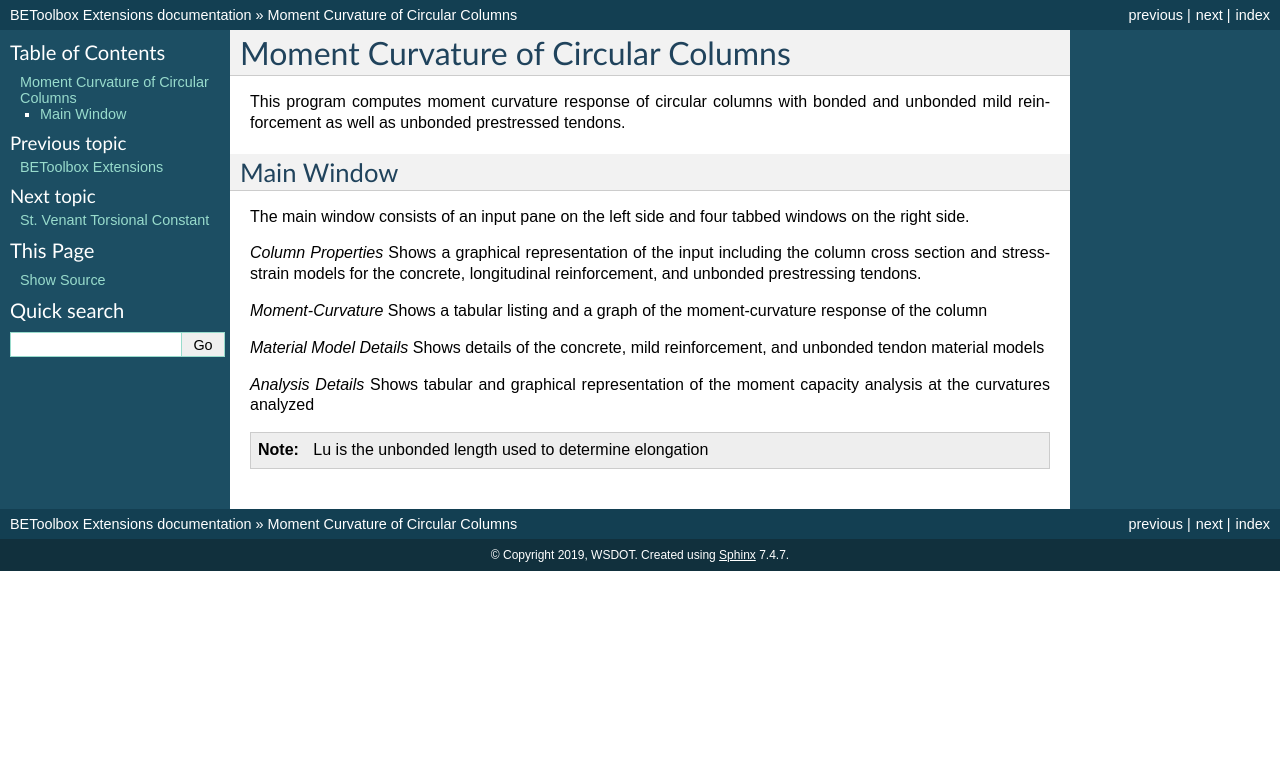
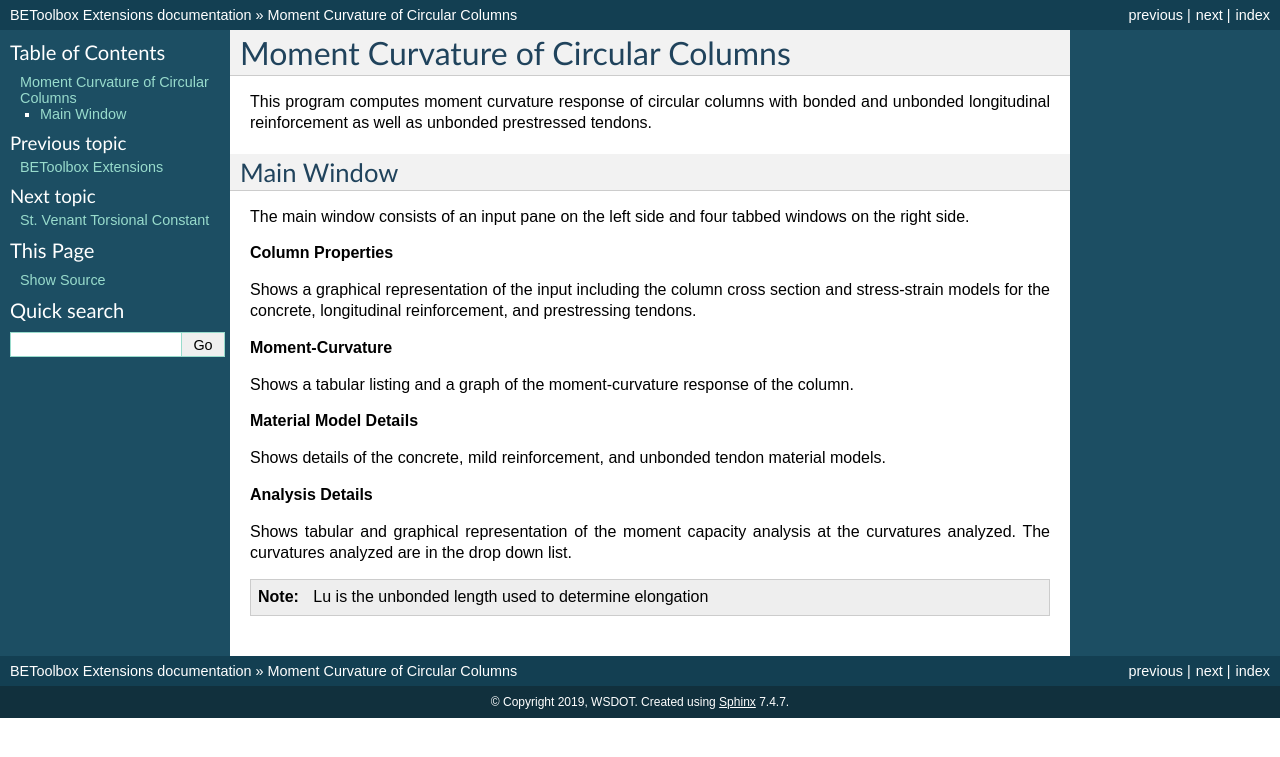
Before and after one commit to RickBrice/BEToolboxExtensions, a Sphinx documentation site: the page built from docs/m3c.rst, in a window 1280 px wide. Shown: the top 757 px of the page. Built offline with Sphinx 7.4.7, drawn with Linux system fonts in a browser that asks for light colours.

```diff
--- a/docs/index.rst
+++ b/docs/index.rst
@@ -6,7 +6,7 @@ This project implements experimental extensions to BridgeLink::BEToolbox. These
 
 Moment Curvature of Circular Columns
 ------------------------------------
-This extension computes the moment curvature response of circular columns.
+This extension computes the moment curvature response of circular columns with bonded and unbonded longitudinal reinforcement and unbonded prestressed tendons.
 
 St. Venant Torsional Constant
 -----------------------------
--- a/docs/m3c.rst
+++ b/docs/m3c.rst
@@ -1,23 +1,27 @@
 ====================================
 Moment Curvature of Circular Columns
 ====================================
-This program computes moment curvature response of circular columns with bonded and unbonded mild reinforcement as well as unbonded prestressed tendons.
+This program computes moment curvature response of circular columns with bonded and unbonded longitudinal reinforcement as well as unbonded prestressed tendons.
 
 Main Window
 -----------
 The main window consists of an input pane on the left side and four tabbed windows on the right side.
 
-*Column Properties*
-Shows a graphical representation of the input including the column cross section and stress-strain models for the concrete, longitudinal reinforcement, and unbonded prestressing tendons.
+**Column Properties**
 
-*Moment-Curvature*
-Shows a tabular listing and a graph of the moment-curvature response of the column
+Shows a graphical representation of the input including the column cross section and stress-strain models for the concrete, longitudinal reinforcement, and prestressing tendons.
 
-*Material Model Details*
-Shows details of the concrete, mild reinforcement, and unbonded tendon material models
+**Moment-Curvature**
 
-*Analysis Details*
-Shows tabular and graphical representation of the moment capacity analysis at the curvatures analyzed
+Shows a tabular listing and a graph of the moment-curvature response of the column.
+
+**Material Model Details**
+
+Shows details of the concrete, mild reinforcement, and unbonded tendon material models.
+
+**Analysis Details**
+
+Shows tabular and graphical representation of the moment capacity analysis at the curvatures analyzed. The curvatures analyzed are in the drop down list.
 
 
 .. note:: Lu is the unbonded length used to determine elongation
```
Also changed, not shown: other parts of docs/index.rst (+1 -0 lines), docs/svt.rst (+6 -1 lines).
